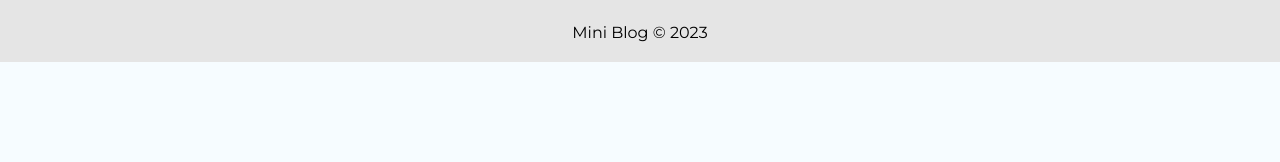
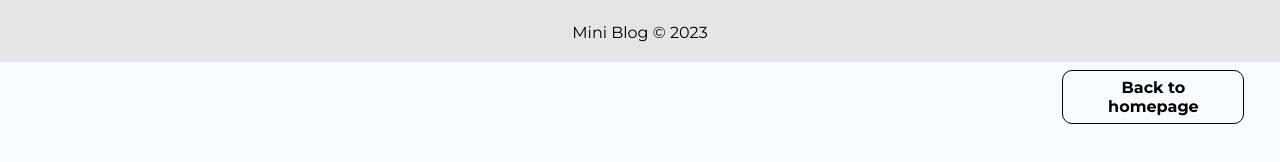
Before and after one commit to davismarciel/miniblog, a React (Create React App) app: page /posts/1 in a window 1280 px wide. Shown: the part 618-780 px from the top of the page. Built offline with nearby package versions, Linux system fonts and the light colour scheme; no server answers; the database is empty.

Commit message:
Fixing css problems and adding homepage btn

```diff
--- a/src/pages/Dashboard/Dashboard.module.css
+++ b/src/pages/Dashboard/Dashboard.module.css
@@ -10,9 +10,13 @@
   justify-content: center;
   align-items: center;
 }
+.dashboard h1 {
+  font-size: 2.2em;
+  margin-top: 2em;
+}
 
 .dashboard h2 {
-  font-size: 2.2em;
+  font-size: 2em;
   margin-bottom: 0.5em;
 }
 
--- a/src/pages/Post/Post.jsx
+++ b/src/pages/Post/Post.jsx
@@ -7,14 +7,12 @@ const Post = () => {
   const { document: post, loading } = useDocumentId('posts', id);
   return (
     <div className={styles.post_container}>
+      <Link className={`btn btn-outline ${styles.back}`} to="/">
+        Back to homepage
+      </Link>
       {loading && <p className="loading">Loading post...</p>}
       {post && (
         <div className={styles.post_center}>
-          <div className={styles.back}>
-            <Link className="btn btn-outline" to="/">
-              Back to homepage
-            </Link>
-          </div>
           <h1>{post.title}</h1>
           <img className={styles.post_image} src={post.image} alt={post.title} />
           <p>{post.body}</p>
--- a/src/pages/Post/Post.module.css
+++ b/src/pages/Post/Post.module.css
@@ -1,7 +1,10 @@
 .post_container {
   text-align: center;
 }
-
+.post_container h1 {
+  font-size: 2.4em;
+  margin-top: 2em;
+}
 .post_container h3 {
   margin-bottom: 0.2em;
 }
@@ -35,10 +38,19 @@
   margin: 20px 20px 2px 20px;
 }
 
-.back {
-  font-size: 1em;
-  position: absolute;
+/* .back {
+  position: relative;
+}
+
+.back a {
   left: 80%;
   top: 10%;
   margin-top: 3em;
+} */
+
+.back {
+  position: fixed;
+  left: 83%;
+  top: 80%;
+  margin-top: 3em;
 }
```
